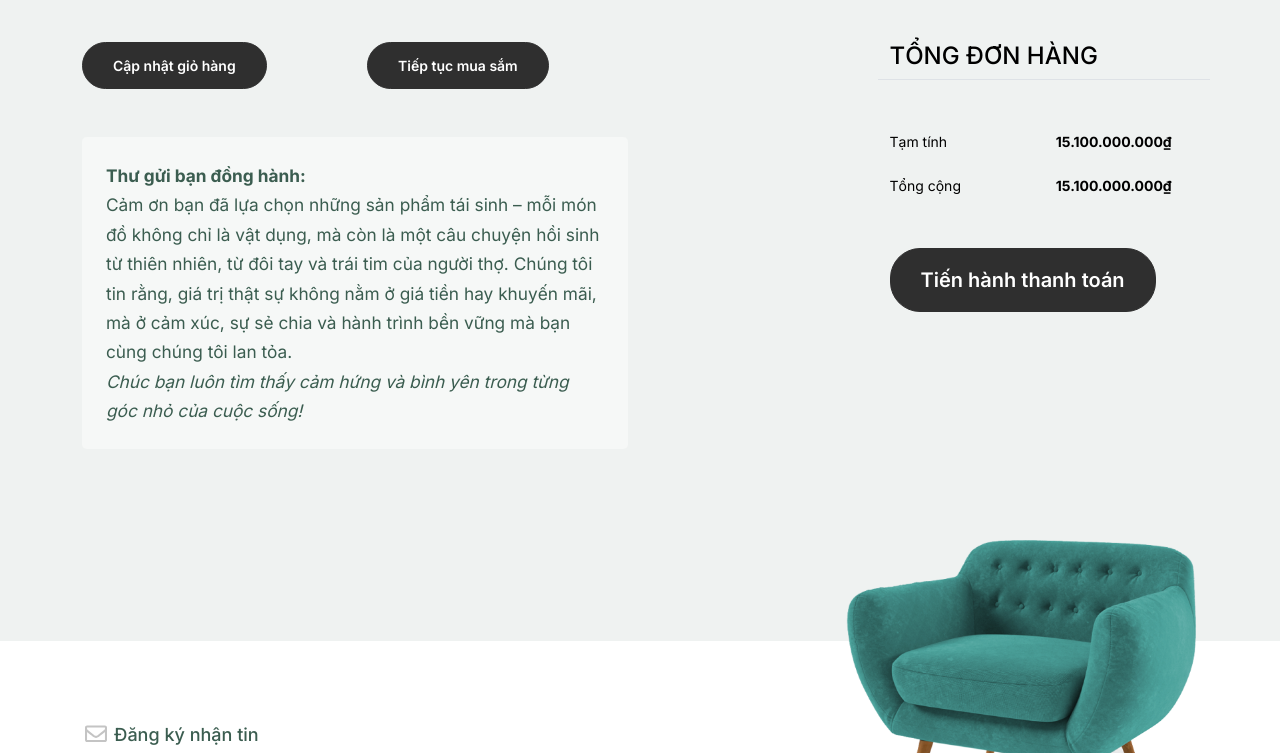
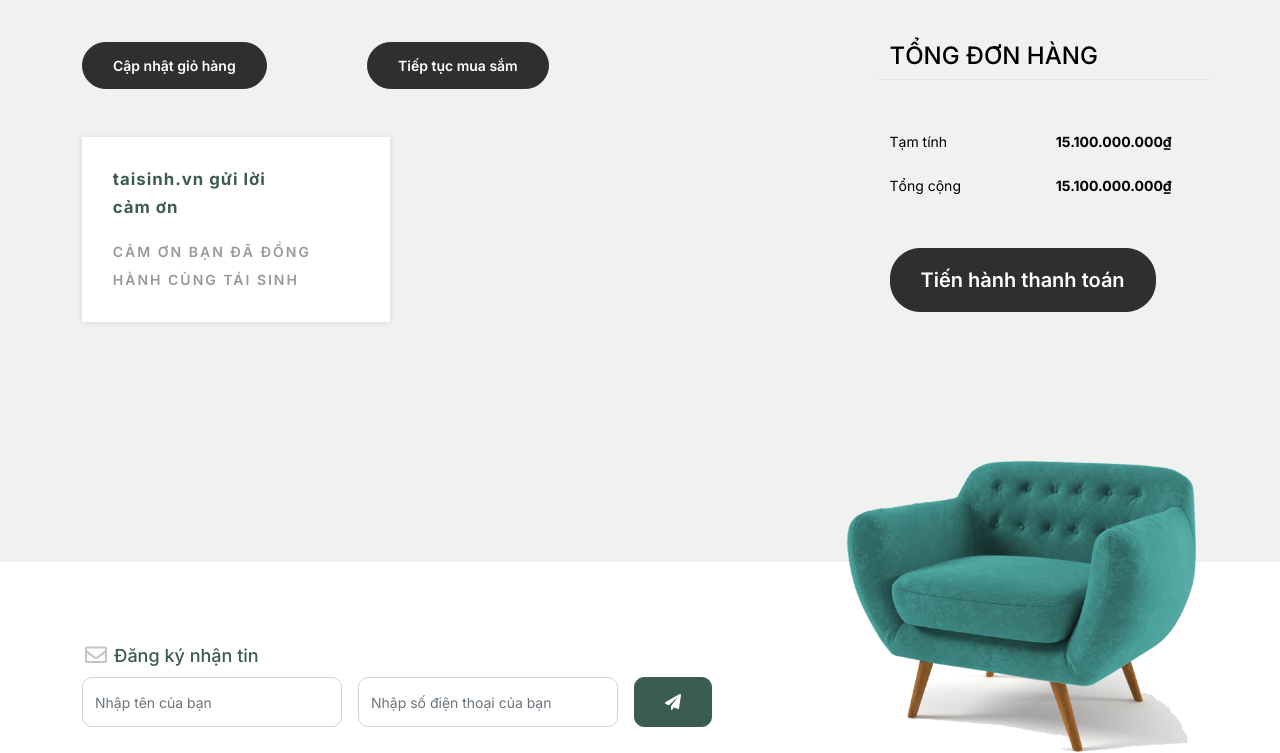
Before and after one commit to trthanhdo41/moctaisinh.vn, a plain HTML site: page cart.html in a window 1280 px wide. Shown: the part 920-1673 px from the top of the page. Drawn offline with Linux system fonts and the light colour scheme.

Commit message:
Clean all HTML comments and sync local src with remote

```diff
--- a/cart.html
+++ b/cart.html
@@ -1,10 +1,3 @@
-<!-- /*
-* Bootstrap 5
-* Template Name: Furni
-* Template Author: Untree.co
-* Template URI: https://untree.co/
-* License: https://creativecommons.org/licenses/by/3.0/
-*/ -->
 <!doctype html>
 <html lang="en">
 <head>
@@ -154,15 +147,17 @@
                       <a href="shop.html" class="btn btn-outline-black btn-sm btn-block">Tiếp tục mua sắm</a>
                     </div>
                   </div>
-                  <div class="row">
-                    <div class="col-md-12">
-                      <div class="cart-message p-4 rounded-3" style="background: #f6f8f7; color: #3b5d50; font-size: 1.08rem; line-height: 1.7;">
-                        <strong>Thư gửi bạn đồng hành:</strong><br>
-                        Cảm ơn bạn đã lựa chọn những sản phẩm tái sinh – mỗi món đồ không chỉ là vật dụng, mà còn là một câu chuyện hồi sinh từ thiên nhiên, từ đôi tay và trái tim của người thợ. Chúng tôi tin rằng, giá trị thật sự không nằm ở giá tiền hay khuyến mãi, mà ở cảm xúc, sự sẻ chia và hành trình bền vững mà bạn cùng chúng tôi lan tỏa. <br>
-                        <em>Chúc bạn luôn tìm thấy cảm hứng và bình yên trong từng góc nhỏ của cuộc sống!</em>
+                  <section class="thankyou-card-container d-none d-md-block" style="margin: 32px 0 48px 0;">
+                    <div class="thankyou-card">
+                      <div class="thankyou-card-content">
+                        <p class="thankyou-card-logo">taisinh.vn gửi lời cảm ơn</p>
+                        <div class="thankyou-card-h6">Cảm ơn bạn đã đồng hành cùng Tái Sinh</div>
+                        <div class="thankyou-card-hover_content">
+                          <p>Mỗi đơn hàng của bạn là một sự sẻ chia, một nguồn cảm hứng để vật liệu cũ được hồi sinh thành tác phẩm mới. Chúng tôi trân trọng từng lựa chọn, từng câu chuyện mà bạn cùng chúng tôi lan tỏa. <br><em>Chúc bạn luôn tìm thấy niềm vui và cảm xúc trong từng sản phẩm thủ công của Tái Sinh!</em></p>
+                        </div>
                       </div>
                     </div>
-                  </div>
+                  </section>
                 </div>
                 <div class="col-md-6 pl-5">
                   <div class="row justify-content-end">
@@ -350,6 +345,97 @@
 		  20%, 40%, 60%, 80% { transform: translateX(6px); }
 		  100% { transform: translateX(0); }
 		}
+		.thankyou-card-container {
+  height: 100%;
+  display: flex;
+  align-items: center;
+  justify-content: center;
+}
+.thankyou-card {
+  position: relative;
+  display: flex;
+  justify-content: center;
+  cursor: pointer;
+  width: 22em;
+  max-width: 80%;
+  padding: 2em 0;
+  background: #FFF;
+  box-shadow: 0 0 6px 0 rgba(32, 32, 36, 0.12);
+  transition: all 0.35s ease;
+}
+.thankyou-card::before, .thankyou-card::after {
+  content: "";
+  position: absolute;
+  top: 0;
+  left: 0;
+  width: 100%;
+  background: orange;
+  height: 4px;
+}
+.thankyou-card::before {
+  width: 0;
+  opacity: 0;
+  transition: opacity 0 ease, width 0 ease;
+  transition-delay: 0.5s;
+}
+.thankyou-card::after {
+  width: 100%;
+  background: white;
+  transition: width 0.5s ease;
+}
+.thankyou-card-content {
+  width: 18em;
+  max-width: 80%;
+}
+.thankyou-card-logo {
+  margin: 0 0 1em;
+  width: 10.625em;
+  transition: all 0.35s ease;
+  font-weight: bold;
+  font-size: 1.2em;
+  color: #3b5d50;
+  letter-spacing: 1px;
+}
+.thankyou-card-h6 {
+  color: #999;
+  font-weight: 600;
+  text-transform: uppercase;
+  margin: 0;
+  letter-spacing: 2px;
+}
+.thankyou-card-hover_content {
+  overflow: hidden;
+  max-height: 0;
+  transform: translateY(1em);
+  transition: all 0.55s ease;
+}
+.thankyou-card-hover_content p {
+  margin: 1.5em 0 0;
+  color: #6E6E70;
+  line-height: 1.4em;
+}
+.thankyou-card:hover {
+  width: 24em;
+  box-shadow: 0 10px 20px 0 rgba(32, 32, 36, 0.12);
+}
+.thankyou-card:hover::before {
+  width: 100%;
+  opacity: 1;
+  transition: opacity 0.5s ease, width 0.5s ease;
+  transition-delay: 0;
+}
+.thankyou-card:hover::after {
+  width: 0;
+  opacity: 0;
+  transition: width 0 ease;
+}
+.thankyou-card:hover .thankyou-card-logo {
+  margin-bottom: 0.5em;
+}
+.thankyou-card:hover .thankyou-card-hover_content {
+  max-height: 10em;
+  transform: none;
+}
 		</style>
 		<div class="fab-contact">
 		  <a href="tel:0373566167" class="fab-contact-btn" id="callFab" title="Gọi điện"><span class="fa fa-phone"></span></a>
@@ -371,6 +457,7 @@
 		loopShakeFab('zaloFab');
 		</script>
 
+
 		<script src="js/bootstrap.bundle.min.js"></script>
 		<script src="js/tiny-slider.js"></script>
 		<script src="js/custom.js"></script>
--- a/css/style.css
+++ b/css/style.css
@@ -886,3 +886,16 @@ textarea {
   text-align: left;
   max-width: 540px;
 }
+
+@media (max-width: 767.98px) {
+  .thankyou-card-container {
+    margin-bottom: 56px !important;
+    width: 100%;
+  }
+  .thankyou-card {
+    width: 100%;
+    min-width: 0;
+    padding: 16px 8px !important;
+    box-sizing: border-box;
+  }
+}
```
Also changed, not shown: about.html (+0 -7 lines), admin.html (+0 -3 lines), blog.html (+0 -7 lines), checkout.html (+0 -7 lines), contact.html (+0 -7 lines), districts/79.json (deleted, +0 -26 lines), index.html (+0 -7 lines), services.html (+0 -7 lines), shop.html (+0 -7 lines), thankyou.html (+0 -7 lines).
